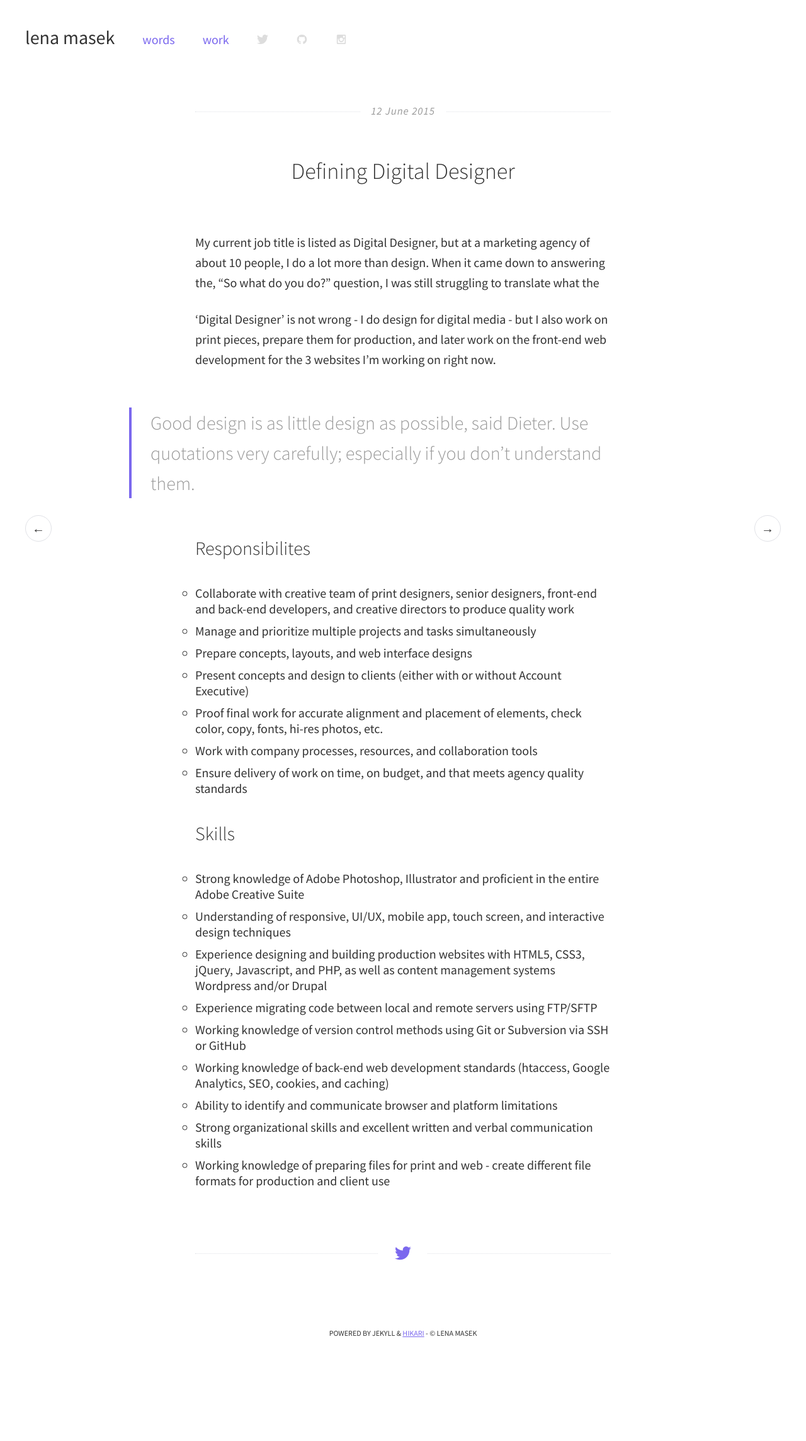
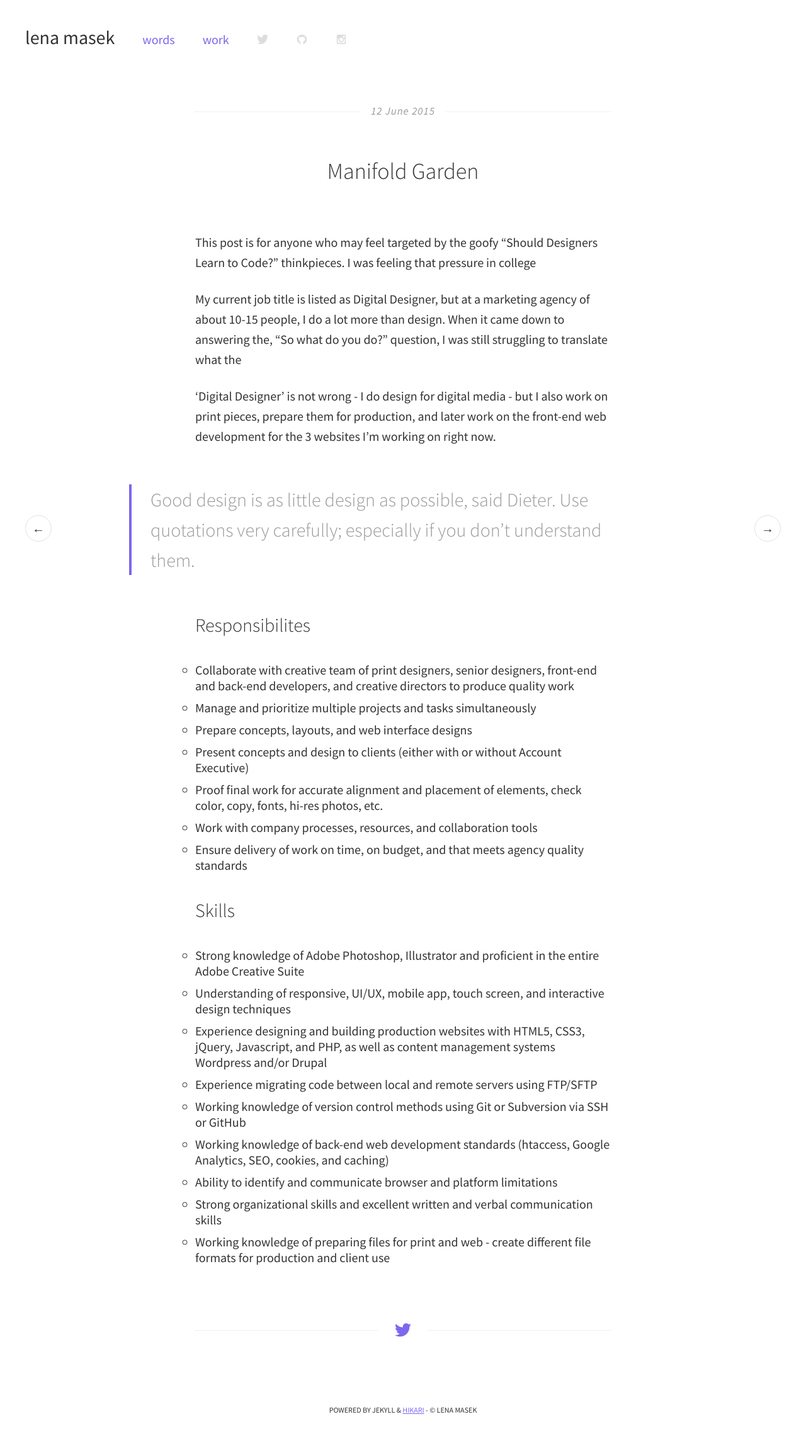
Before and after one commit to lenamasek/lenamasek.github.io, a Jekyll site: the page built from _posts/2015-09-21-manifold-garden.markdown, in a window 1280 px wide. Shown: the whole page at 63% size. Built offline with Jekyll 4.4.1, drawn with Linux system fonts in a browser that asks for light colours; before the commit the page ends 2166 px from its top, so only the background shows below that.

Commit message:
updating posts

```diff
--- a/_posts/2015-09-21-building-with-jekyll.markdown
+++ b/_posts/2015-09-21-building-with-jekyll.markdown
@@ -1,8 +1,8 @@
 ---
 layout: post
-title:  "Defining Digital Designer"
+title:  "Building with Jekyll"
 date:   2015-06-12 10:53:00
-category: blog
+category: project
 ---
 
 My current job title is listed as Digital Designer, but at a marketing agency of about 10 people, I do a lot more than design. When it came down to answering the, "So what do you do?" question, I was still struggling to translate what the
--- a/_posts/2015-09-21-manifold-garden.markdown
+++ b/_posts/2015-09-21-manifold-garden.markdown
@@ -1,11 +1,14 @@
 ---
 layout: post
-title:  "Defining Digital Designer"
+title:  "Manifold Garden"
 date:   2015-06-12 10:53:00
-category: blog
+category: project
 ---
 
-My current job title is listed as Digital Designer, but at a marketing agency of about 10 people, I do a lot more than design. When it came down to answering the, "So what do you do?" question, I was still struggling to translate what the
+This post is for anyone who may feel targeted by the goofy "Should Designers Learn to Code?" thinkpieces. I was feeling that pressure in college
+
+
+My current job title is listed as Digital Designer, but at a marketing agency of about 10-15 people, I do a lot more than design. When it came down to answering the, "So what do you do?" question, I was still struggling to translate what the
 
 'Digital Designer' is not wrong - I do design for digital media - but I also work on print pieces, prepare them for production, and later work on the front-end web development for the 3 websites I'm working on right now.
 
--- a/_scss/base/_global.scss
+++ b/_scss/base/_global.scss
@@ -372,7 +372,8 @@ section.what-here {
 #truth:hover,
 #pr-brand:hover,
 #pr-mobile:hover,
-#jekyll:hover {
+#jekyll:hover,
+#mg:hover {
   opacity:.5;
 }
 
--- a/_scss/pages/_home.scss
+++ b/_scss/pages/_home.scss
@@ -28,7 +28,7 @@
 
     .p-wrap {
       margin: $spacing-s 0 1.3em 0;
-      padding: $spacing-xs $spacing-sm;
+      padding: $spacing-xxs $spacing-s;
       background: white;
       transition: all .1s ease-in;
 
```
